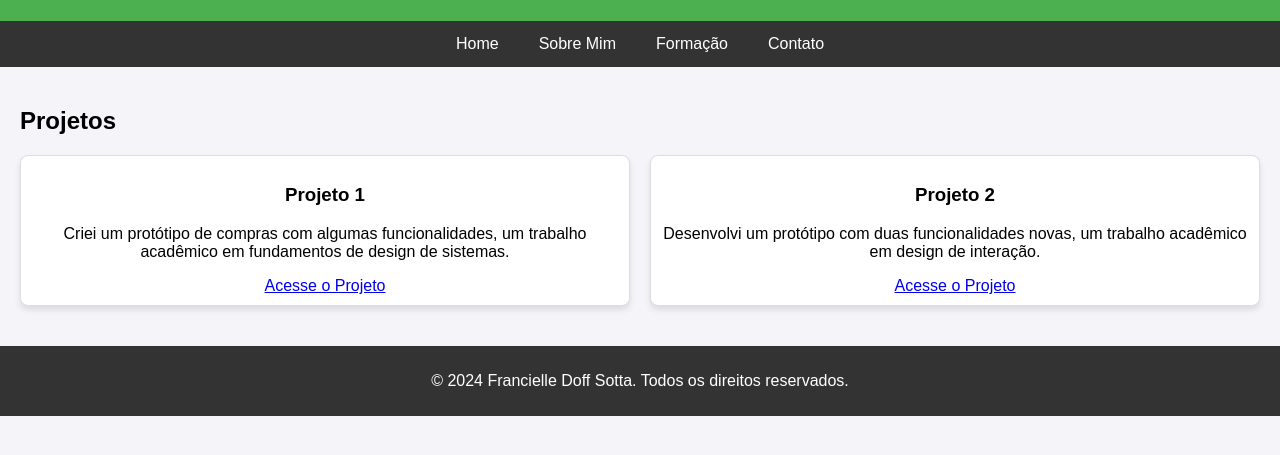
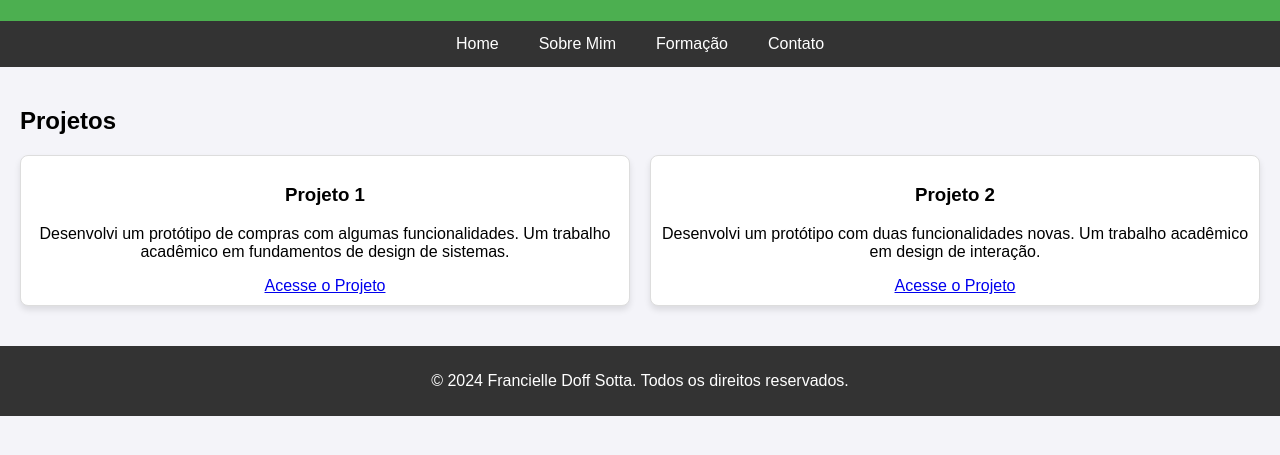
Before and after one commit to FrancielleDoff/portfolio, a plain HTML site: page projeto.html in a window 1280 px wide. Shown: the part 99-554 px from the top of the page. Drawn offline with Linux system fonts and the light colour scheme.

Commit message:
Update projeto.html

```diff
--- a/projeto.html
+++ b/projeto.html
@@ -77,12 +77,12 @@
         <div class="projects">
             <div class="project-card">
                 <h3>Projeto 1</h3>
-                <p>Criei um protótipo de compras com algumas funcionalidades, um trabalho acadêmico em fundamentos de design de sistemas.</p>
+                <p>Desenvolvi um protótipo de compras com algumas funcionalidades. Um trabalho acadêmico em fundamentos de design de sistemas.</p>
                 <a href="https://www.figma.com/proto/pJbM5tID6C0P2M6q6JNZPv/Untitled?node-id=0-1&t=tbPk6uabGGHev4uw-1" target="_blank">Acesse o Projeto</a>
             </div>
             <div class="project-card">
                 <h3>Projeto 2</h3>
-                <p>Desenvolvi um protótipo com duas funcionalidades novas, um trabalho acadêmico em design de interação.</p>
+                <p>Desenvolvi um protótipo com duas funcionalidades novas. Um trabalho acadêmico em design de interação.</p>
                 <a href="https://www.figma.com/proto/pjNJZpyX7IjNNUcvljVseI/sa%C3%BAdej%C3%A1?node-id=0-1&t=eDGzjmMMaPW9WZq0-1" target="_blank">Acesse o Projeto</a>
             </div>
         </div>
```
